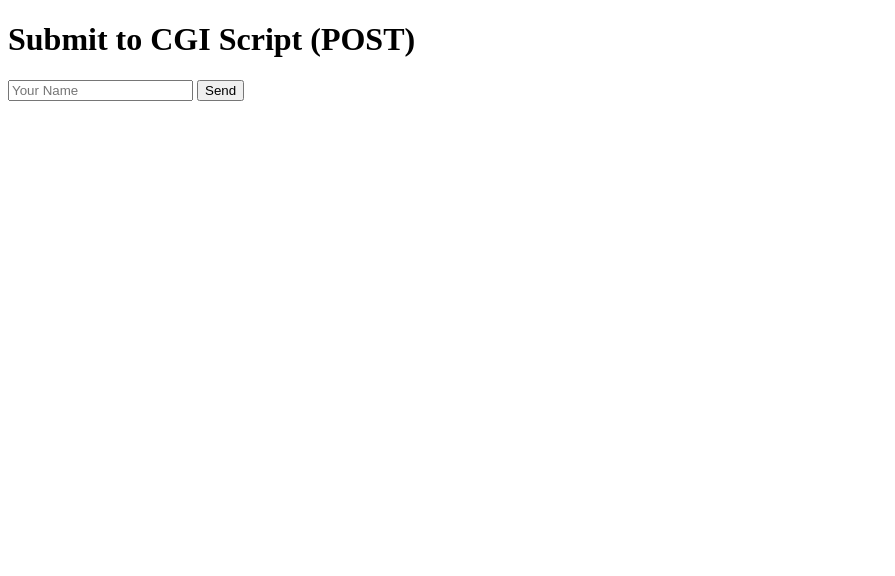
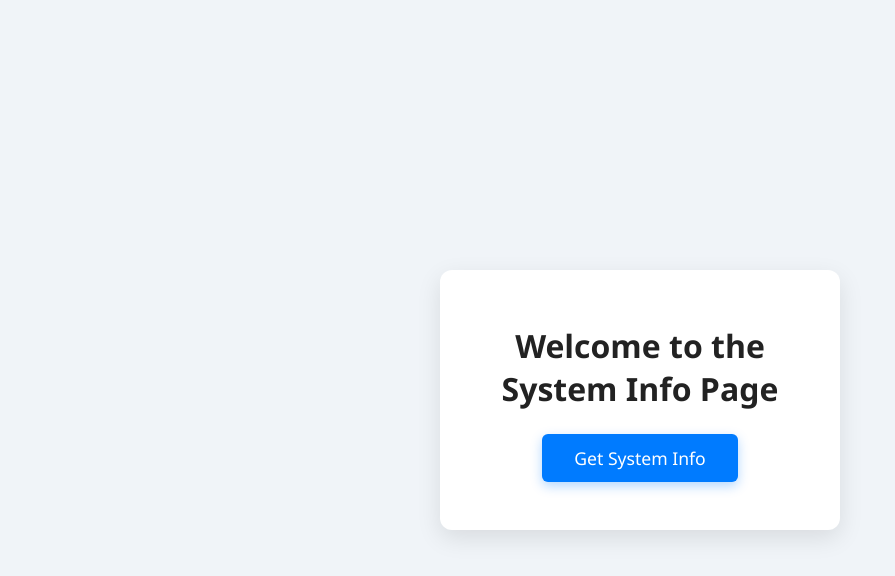
Before and after one commit to webserv-42HN/webserv, a plain HTML site: page www/cgi/index3.html in a window 1280 px wide. Shown: the whole page, without its empty margins (0-895 px from the left). Drawn offline with Linux system fonts and the light colour scheme.

Commit message:
fixed: fallback

```diff
--- a/www/cgi/index3.html
+++ b/www/cgi/index3.html
@@ -1,14 +1,75 @@
 <!DOCTYPE html>
 <html lang="en">
 <head>
-  <meta charset="UTF-8" />
-  <title>CGI Form (POST)</title>
+    <meta charset="UTF-8" />
+    <title>System Info Page</title>
+    <style>
+        /* Reset some default styles */
+        * {
+            box-sizing: border-box;
+        }
+
+        body {
+            font-family: 'Segoe UI', Tahoma, Geneva, Verdana, sans-serif;
+            background: #f0f4f8;
+            color: #333;
+            margin: 0;
+            padding: 0;
+            display: flex;
+            min-height: 100vh;
+            align-items: center;
+            justify-content: center;
+        }
+
+        .container {
+            background: white;
+            padding: 2rem 3rem;
+            border-radius: 12px;
+            box-shadow: 0 8px 24px rgba(0, 0, 0, 0.1);
+            text-align: center;
+            max-width: 400px;
+            width: 90%;
+        }
+
+        h1 {
+            margin-bottom: 1.5rem;
+            color: #222;
+        }
+
+        a.button {
+            display: inline-block;
+            padding: 0.75rem 2rem;
+            font-size: 1.1rem;
+            color: white;
+            background-color: #007BFF;
+            border-radius: 6px;
+            text-decoration: none;
+            box-shadow: 0 4px 12px rgba(0, 123, 255, 0.3);
+            transition: background-color 0.3s ease, box-shadow 0.3s ease;
+            user-select: none;
+        }
+
+        a.button:hover, a.button:focus {
+            background-color: #0056b3;
+            box-shadow: 0 6px 16px rgba(0, 86, 179, 0.5);
+            outline: none;
+        }
+
+        a.button:active {
+            background-color: #00408d;
+            box-shadow: none;
+        }
+    </style>
 </head>
 <body>
-  <h1>Submit to CGI Script (POST)</h1>
-  <form action="/cgi/hello.cgi" method="POST">
-    <input type="text" name="name" placeholder="Your Name" />
-    <input type="submit" value="Send" />
-  </form>
+    <div class="container">
+        <h1>Welcome to the System Info Page</h1>
+
+        <p>
+            <a href="/cgi/info.py" target="_blank" class="button" rel="noopener noreferrer">
+                Get System Info
+            </a>
+        </p>
+    </div>
 </body>
 </html>
```
Also changed, not shown: www/index_example.html (added, +3 -0 lines), 5 other files.
